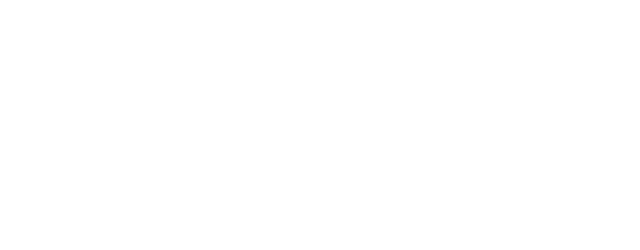
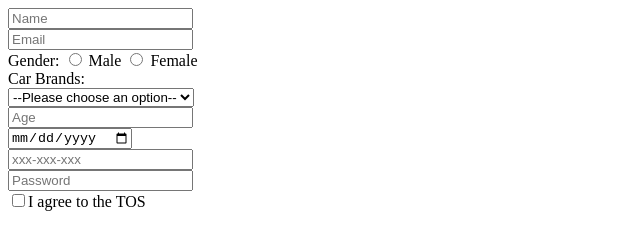
Before and after one commit to acciojob/signup-form-car-navneet451, a website: page main.html in a window 1280 px wide. Shown: the whole page, without its empty margins (0-640 px from the left). Drawn offline with Linux system fonts and the light colour scheme.

Commit message:
created a submission

```diff
--- a/main.html
+++ b/main.html
@@ -8,6 +8,36 @@
 
 <body>
 	<!-- the entire body must be written by student -->
+	<form>
+		<input type="text" required id="name" placeholder="Name"><br>
+		<input type="email" required id="email" placeholder="Email"><br>
+		Gender:
+		<label for="gender_m">
+            <input type="radio" id="gender_m" name="gender" value="Male" required>
+            Male
+        </label>
+        <!-- <br> -->
+        <label for="gender_f">
+            <input type="radio" id="gender_f" name="gender" value="Female" required>
+            Female
+        </label><br>
+		<label for="cars">Car Brands:</label><br>
+		 <select id="cars" name="cars" required>
+            <option value="" disabled selected>--Please choose an option--</option>
+            <option value="Toyota">Toyota</option>
+            <option value="Honda">Honda</option>
+            <option value="Ford">Ford</option>
+            <option value="BMW">BMW</option>
+            <option value="Mercedes">Mercedes</option>
+        </select><br>
+		<input type="number" id="age" placeholder="Age" required><br>
+		<input type="date" id="dob" required><br>
+		<input type="tel" id="tel" placeholder="xxx-xxx-xxx"><br>
+		<input type="password" id="password" required placeholder="Password"><br>
+		<label for="tos">
+			<input id="tos" type="checkbox" required>I agree to the TOS
+		</label>
+	</form>
     <script type="text/javascript" src="./script.js">
 </script>
 
```
